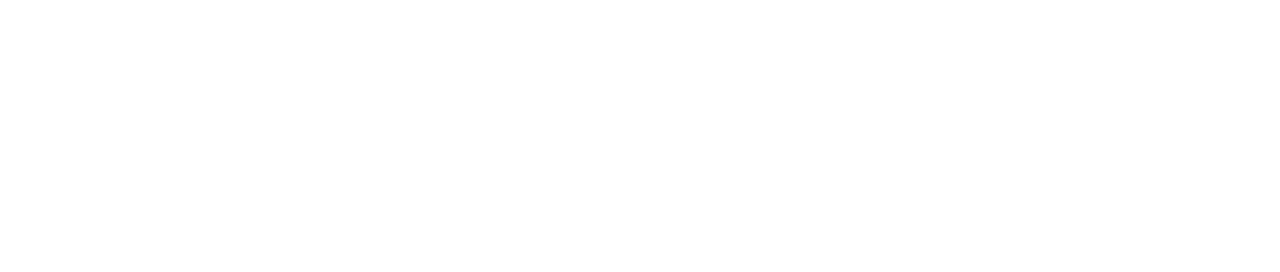
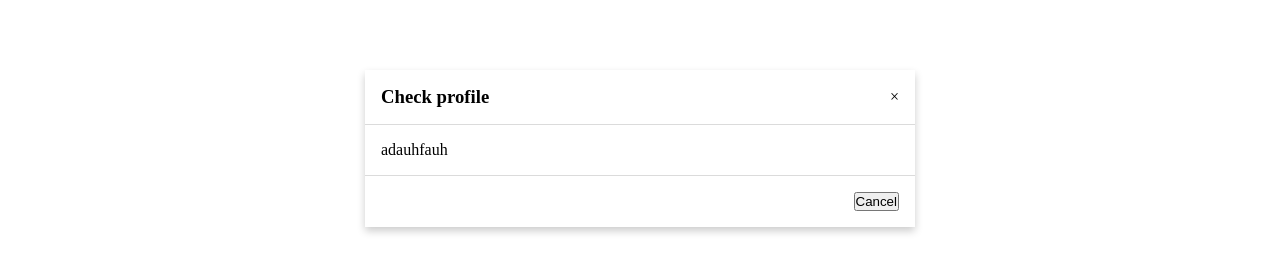
Before and after one commit to Reqrute/CoinCap, a React (Create React App) app: page / in a window 1280 px wide. Both pictures are taken after a click on the button "Портфель". Shown: the part 252-524 px from the top of the page. Built offline with nearby package versions, Linux system fonts and the light colour scheme; no server answers.

Commit message:
feat: add ModalWindows

```diff
--- a/src/components/Header/index.js
+++ b/src/components/Header/index.js
@@ -6,6 +6,7 @@ import {
 } from './/component'
 
 import { useEffect, useState } from 'react'
+import Portfel from '../ModalWindows/Portfel';
 
 
 
@@ -13,6 +14,8 @@ import { useEffect, useState } from 'react'
 export default function Header() {
 
  const [coins, setCoins] = useState([]);
+ const [isModal, setModal] = useState(false);
+
 
 useEffect(()=>{
     const fetchCoins = async() =>{
@@ -37,10 +40,14 @@ return (
 ))}
       </Top>
 
-        <button>
+        <button onClick={() => setModal(true)}>
             Портфель
         </button>
 
+        <Portfel
+        isVisible={isModal}
+        onClose={() => setModal(false)}
+      />
     </AppHeader>
   )
 }
--- /dev/null
+++ b/src/components/ModalWindows/AddModal.js
@@ -0,0 +1,38 @@
+import React, {useEffect} from 'react';
+import { Modal as Window, ModalBody,ModalClose,ModalContent,ModalDialog,ModalFooter,ModalHeader } from './component';
+
+
+export default function AddModal  ({ isVisible = false, onClose }){
+  const keydownHandler = ({ key }) => {
+    switch (key) {
+      case 'Escape':
+        onClose();
+        break;
+      default:
+    }
+  };
+
+  useEffect(() => {
+    document.addEventListener('keydown', keydownHandler);
+    return () => document.removeEventListener('keydown', keydownHandler);
+  });
+
+  return !isVisible ? null : (
+    <Window className="modal" onClick={onClose}>
+      <ModalDialog onClick={e => e.stopPropagation()}>
+        <ModalHeader>
+          <h3>Add Crypto</h3>
+          <ModalClose onClick={onClose}>
+            &times;
+          </ModalClose>
+        </ModalHeader>
+        <ModalBody className="modal-body">
+          <ModalContent>
+            <p>adauhfauh</p>
+          </ModalContent>
+        </ModalBody>
+        <ModalFooter><button onClick={onClose}>Cancel</button></ModalFooter>
+      </ModalDialog>
+    </Window>
+  );
+};
--- /dev/null
+++ b/src/components/ModalWindows/Portfel.js
@@ -0,0 +1,38 @@
+import React, {useEffect} from 'react';
+import { Modal as Window, ModalBody,ModalClose,ModalContent,ModalDialog,ModalFooter,ModalHeader } from './component';
+
+
+export default function Portfel  ({ isVisible = false, onClose }){
+  const keydownHandler = ({ key }) => {
+    switch (key) {
+      case 'Escape':
+        onClose();
+        break;
+      default:
+    }
+  };
+
+  useEffect(() => {
+    document.addEventListener('keydown', keydownHandler);
+    return () => document.removeEventListener('keydown', keydownHandler);
+  });
+
+  return !isVisible ? null : (
+    <Window className="modal" onClick={onClose}>
+      <ModalDialog onClick={e => e.stopPropagation()}>
+        <ModalHeader>
+          <h3>Check profile</h3>
+          <ModalClose onClick={onClose}>
+            &times;
+          </ModalClose>
+        </ModalHeader>
+        <ModalBody className="modal-body">
+          <ModalContent>
+            <p>adauhfauh</p>
+          </ModalContent>
+        </ModalBody>
+        <ModalFooter><button onClick={onClose}>Cancel</button></ModalFooter>
+      </ModalDialog>
+    </Window>
+  );
+};
--- /dev/null
+++ b/src/components/ModalWindows/component.js
@@ -0,0 +1,59 @@
+import styled from 'styled-components'
+
+export const Modal = styled.div`
+    position: fixed;
+    top: 0;
+    bottom: 0;
+    left: 0;
+    right: 0;
+    width: 100%;
+    z-index: 9999;
+    display: flex;
+    align-items: center;
+    justify-content: center;
+`
+export const ModalDialog = styled.div`
+    width: 100%;
+    max-width: 550px;
+    background: white;
+    position: relative;
+    margin: 0 20px;
+    max-height: calc(100vh - 40px);
+    text-align: left;
+    display: flex;
+    flex-direction: column;
+    overflow: hidden;
+    box-shadow: 0 4px 8px 0 rgba(0, 0, 0, 0.2);
+`
+
+export const ModalHeader = styled.div`
+   display: flex;
+    align-items: center;
+    padding: 1rem;
+    border-bottom: 1px solid #dbdbdb;
+    justify-content: space-between;
+`
+
+export const ModalFooter = styled.div`
+   display: flex;
+    align-items: center;
+    padding: 1rem;
+    border-top: 1px solid #dbdbdb;
+    justify-content: flex-end;
+`
+
+export const ModalClose = styled.span`
+cursor: pointer;
+    padding: 1rem;
+    margin: -1rem -1rem -1rem auto;
+
+
+`
+
+export const ModalBody = styled.div`
+overflow: auto;
+`
+
+export const ModalContent = styled.div`
+padding: 1rem;
+`
--- a/src/components/pages/Home/index.js
+++ b/src/components/pages/Home/index.js
@@ -1,10 +1,12 @@
 import { Table, Coins,} from './component'
 import { useEffect, useState } from 'react'
+import AddModal from '../../ModalWindows/AddModal'
 
 
 export default function Home() {
 
     const [coins, setCoins] = useState([]);
+    const [isModal, setModal] = useState(false);
 
     useEffect(()=>{
         const fetchCoins = async() =>{
@@ -45,12 +47,17 @@ export default function Home() {
                     <td>{parseFloat(supply/1000000).toFixed(2)}m</td>
                     <td>${parseFloat(volumeUsd24Hr/1000000).toFixed(2)}m</td>
                     <td>{parseFloat(changePercent24Hr).toFixed(2)}%</td>
-                    <td><button>+</button></td>
+                    <td><button onClick={() => setModal(true)}>+</button></td>
+
                 </tr>
             ))}
         </tbody>
 
         </Table>
+        <AddModal
+        isVisible={isModal}
+        onClose={() => setModal(false)}
+      />
     </Coins>
   )
 }
```
